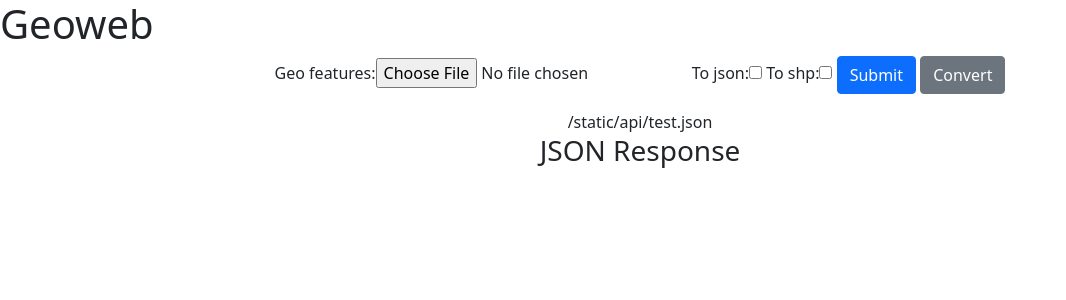
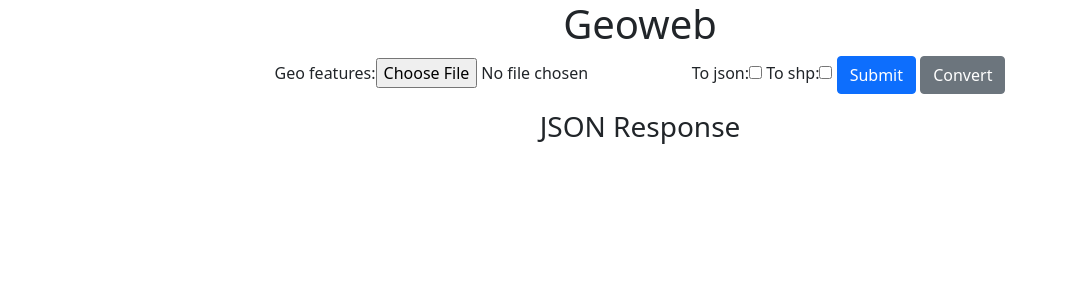
Before and after one commit to Bayoslav/Geoweb, a Django app: page / in a window 1280 px wide. Shown: the top 300 px of the page, without its empty margins (0-1066 px from the left). Run offline with Django 3.2, Linux system fonts and the light colour scheme; some libraries are stand-ins or nearby versions.

Commit message:
Implement shp file conversion & improve code styling

```diff
--- a/api/urls.py
+++ b/api/urls.py
@@ -1,7 +1,8 @@
 from django.conf import settings
-from django.urls import include, path
-from api.views import GenerateReportView, ConvertFileView
 from django.conf.urls.static import static
+from django.urls import path
+
+from api.views import ConvertFileView, GenerateReportView
 
 urlpatterns = [
     path('generate-report', GenerateReportView.as_view(), name="generate-report"),
--- a/geoweb/forms.py
+++ b/geoweb/forms.py
@@ -1,4 +1,5 @@
 from django import forms
+
 
 class GeoFeatureFileForm(forms.Form):
     geo_features = forms.FileField()
--- a/geoweb/templates/index.html
+++ b/geoweb/templates/index.html
@@ -1,6 +1,6 @@
 <html>
     <head>
-        <h1> Geoweb </h1>
+        <h1 style="text-align: center;"> Geoweb </h1>
         <script src="https://code.jquery.com/jquery-2.1.4.min.js"></script>
         <link href="https://cdn.jsdelivr.net/npm/bootstrap@5.0.0-beta3/dist/css/bootstrap.min.css" rel="stylesheet" integrity="sha384-eOJMYsd53ii+scO/bJGFsiCZc+5NDVN2yr8+0RDqr0Ql0h+rP48ckxlpbzKgwra6" crossorigin="anonymous">
     </head>
@@ -12,11 +12,8 @@
                 <input type="submit" value="Submit" class="btn btn-primary">
                 <input id="conversion" type="submit" value="Convert" class="btn btn-secondary">
             </form>
-            {% load static %}
-            {% static 'api/test.json' %}
             <h3>JSON Response</h3>
             <div id="json-resp">
-                <a href="" id="link-url"></a>
             </div>
         </div>
     </body>
@@ -28,7 +25,6 @@
 
         $('form').submit(function(e) {
             e.preventDefault();
-            console.log($(this));
             var formData = new FormData(document.getElementById("generate-form"));
             $.ajax({
                 url: conversion ? "{% url 'api:convert-file' %}" :"{% url 'api:generate-report' %}",
@@ -40,11 +36,7 @@
                 success: function(resp) {
                     if(conversion) {
                         conversion = false;
-                        $("#json-resp").html(`<a href=${resp.url}>Click here<\a>`);
-                        //$("#link-url").attr("href", resp.url);
-                        //$("#link-url").text("Click here");
-
-
+                        $("#json-resp").html(`<a href=${resp.url}>Click here - ${resp.url}<\a>`);
                     }
                     else {
                         $("#json-resp").text(JSON.stringify(resp));
--- a/geoweb/urls.py
+++ b/geoweb/urls.py
@@ -1,4 +1,5 @@
-from django.urls import include, path
+from django.urls import path
+
 from geoweb.views import IndexView
 
 urlpatterns = [
--- a/geoweb/views.py
+++ b/geoweb/views.py
@@ -1,7 +1,7 @@
 from django.shortcuts import render
+from django.views import View
+
 from geoweb.forms import GeoFeatureFileForm
-
-from django.views import View
 
 
 class IndexView(View):
```
Also changed, not shown: api/views.py (+14 -10 lines).
